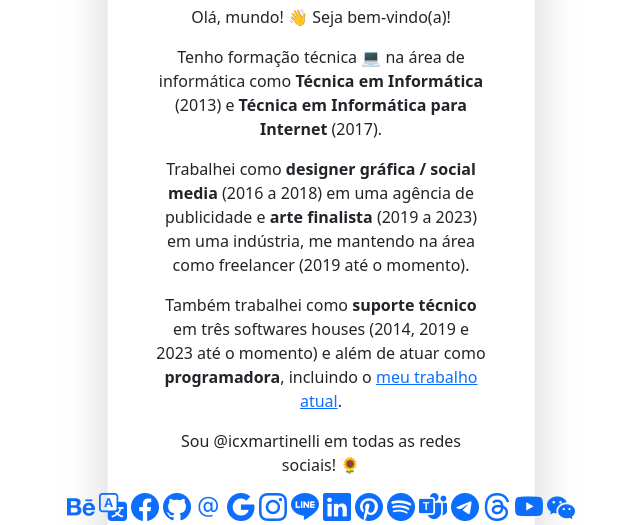
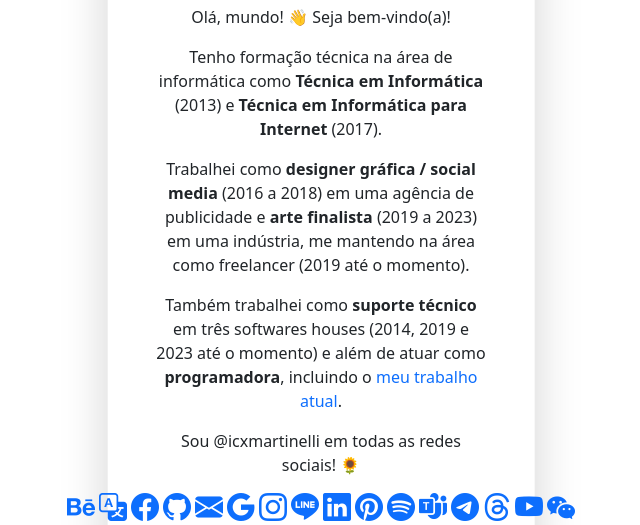
Before and after one commit to icxmartinelli/icxmartinelli, a plain HTML site: page index.html in a window 1280 px wide. Shown: the part 275-800 px from the top of the page, without its empty margins (319-959 px from the left). Drawn offline with nearby package versions, Linux system fonts and the light colour scheme.

Commit message:
Update index.html

```diff
--- a/index.html
+++ b/index.html
@@ -2,6 +2,15 @@
   <head>
     <link rel="stylesheet" href="https://cdn.jsdelivr.net/npm/bootstrap-icons@1.13.1/font/bootstrap-icons.min.css">
     <link href="https://cdn.jsdelivr.net/npm/bootstrap@5.3.7/dist/css/bootstrap.min.css" rel="stylesheet" integrity="sha384-LN+7fdVzj6u52u30Kp6M/trliBMCMKTyK833zpbD+pXdCLuTusPj697FH4R/5mcr" crossorigin="anonymous">
+    <style>
+      a {
+        text-color: #ffde21;
+        text-decoration: none;
+      }
+      i {
+        --bs-icon-link-transform: translate3d(0, -.250rem, 0);
+      }
+    </style>
     <title>/icxmartinelli</title>
 </head>
   <body>
@@ -12,7 +21,7 @@
       <div class="mt-5">
         <h1>Isabella Martinelli</h1>
         <p>Olá, mundo! 👋 Seja bem-vindo(a)!</p>
-        <p>Tenho formação técnica 💻 na área de informática como <strong>Técnica em Informática</strong> (2013) e <strong>Técnica em Informática para Internet</strong> (2017).</p>
+        <p>Tenho formação técnica na área de informática como <strong>Técnica em Informática</strong> (2013) e <strong>Técnica em Informática para Internet</strong> (2017).</p>
         <p>Trabalhei como <strong>designer gráfica / social media</strong> (2016 a 2018) em uma agência de publicidade e <strong>arte finalista</strong> (2019 a 2023) em uma indústria,
         me mantendo na área como freelancer (2019 até o momento).</p>
         <p>Também trabalhei como <strong>suporte técnico</strong> em três softwares houses (2014, 2019 e 2023 até o momento) e além de atuar como <strong>programadora</strong>,
@@ -24,7 +33,7 @@
         <a href="https://www.duolingo.com/profile/icxmartinelli_" target="_blank"><i class="bi bi-translate"></i></a>
         <a href="https://www.facebook.com/icxmartinelli" target="_blank"><i class="bi bi-facebook"></i></a>
         <a href="http://github.com/icxmartinelli/" target="_blank"><i class="bi bi-github"></i></a>
-        <a href="mailto:isabellacristinaxm@gmail.com" target="_blank"><i class="bi bi-at"></i></a>
+        <a href="mailto:isabellacristinaxm@gmail.com" target="_blank"><i class="bi bi-envelope-fill"></i></a>
         <a href="https://maps.app.goo.gl/b9ro7NK1V2eaewjx8?g_st=ac" target="_blank"><i class="bi bi-google"></i></a>
         <a href="https://www.instagram.com/icxmartinelli/" target="_blank"><i class="bi bi-instagram"></i></a>
         <a href="https://line.me/ti/p/wvOWD-7C_6" target="_blank"><i class="bi bi-line"></i></a>
```
